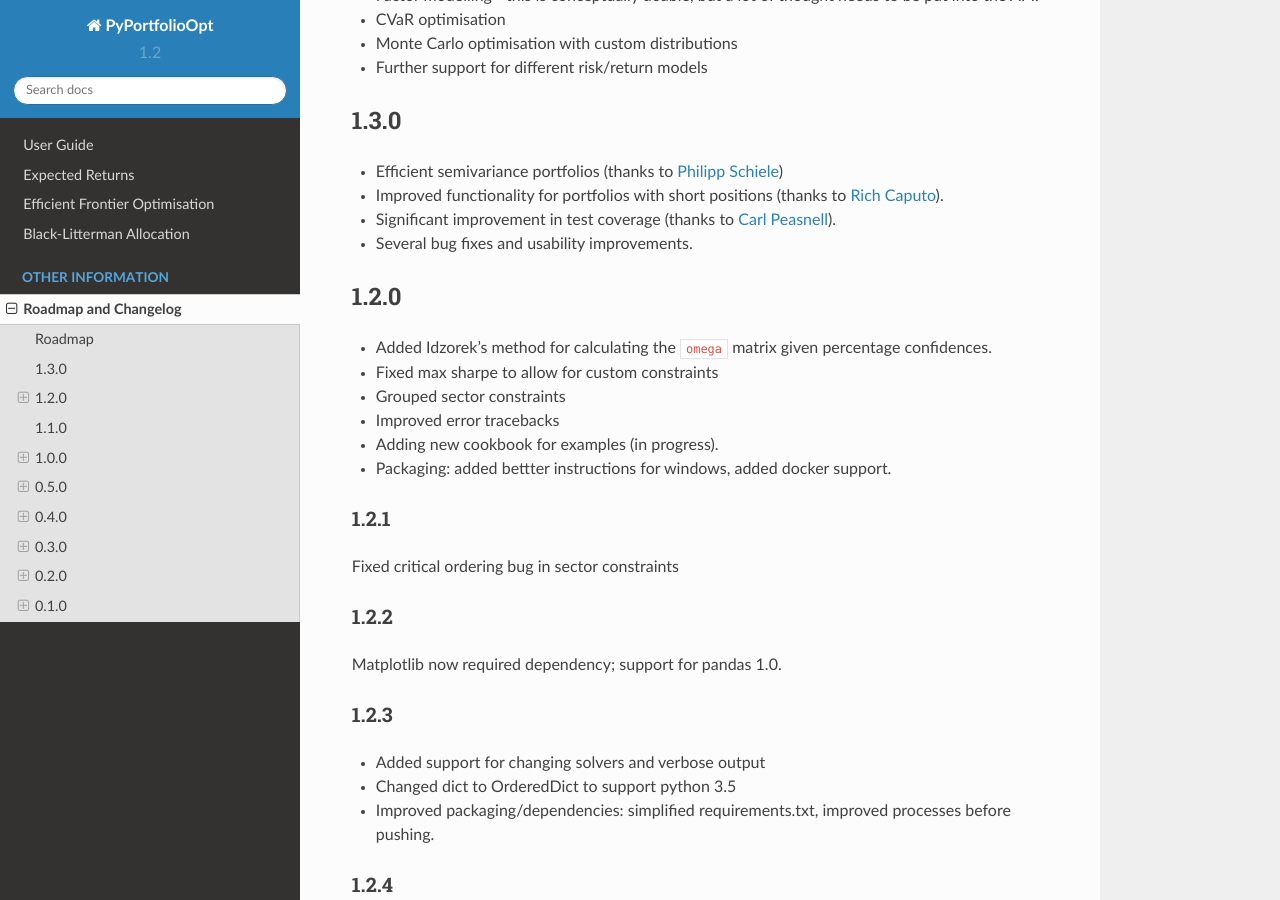
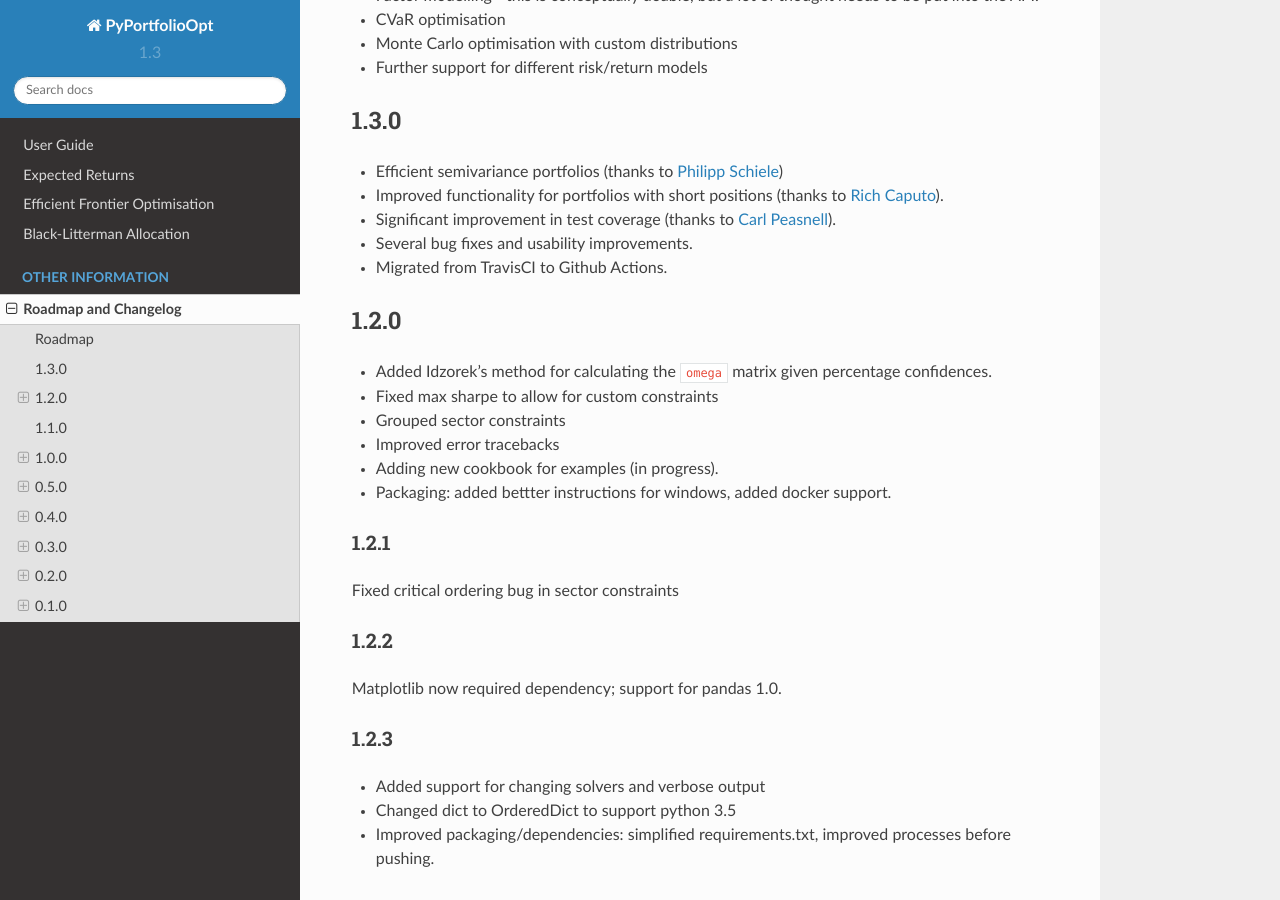
Before and after one commit to robertmartin8/PyPortfolioOpt, a Sphinx documentation site: the page built from docs/Roadmap.rst, in a window 1280 px wide and 900 px high, scrolled down 400 px. Built offline with Sphinx 7.4.7 and the Read the Docs theme 2.0.0, drawn with Linux system fonts in a browser that asks for light colours; pages that are not in the unit, such as notebooks, are missing from menus.

Commit message:
v.1.3.0 packaging

```diff
--- a/docs/Roadmap.rst
+++ b/docs/Roadmap.rst
@@ -29,6 +29,7 @@
 - Improved functionality for portfolios with short positions (thanks to `Rich Caputo <https://github.com/arcaputo3>`_).
 - Significant improvement in test coverage (thanks to `Carl Peasnell <https://github.com/SeaPea1>`_).
 - Several bug fixes and usability improvements.
+- Migrated from TravisCI to Github Actions.
 
 1.2.0
 =====
--- a/docs/conf.py
+++ b/docs/conf.py
@@ -56,9 +56,9 @@
 # built documents.
 #
 # The short X.Y version.
-version = "1.2"
+version = "1.3"
 # The full version, including alpha/beta/rc tags.
-release = "1.2.7"
+release = "1.3.0"
 
 # The language for content autogenerated by Sphinx. Refer to documentation
 # for a list of supported languages.
--- a/docs/index.rst
+++ b/docs/index.rst
@@ -15,7 +15,7 @@
                 <img src="https://img.shields.io/badge/python-v3-brightgreen.svg?style=flat-square"
                     alt="python"></a> &nbsp;
             <a href="https://pypi.org/project/PyPortfolioOpt/">
-                <img src="https://img.shields.io/badge/pypi-v1.2.7-brightgreen.svg?style=flat-square"
+                <img src="https://img.shields.io/badge/pypi-v1.3.0-brightgreen.svg?style=flat-square"
                     alt="python"></a> &nbsp;
             <a href="https://opensource.org/licenses/MIT">
                 <img src="https://img.shields.io/badge/license-MIT-brightgreen.svg?style=flat-square"
--- a/pypfopt/__init__.py
+++ b/pypfopt/__init__.py
@@ -10,7 +10,7 @@
 from .risk_models import CovarianceShrinkage
 
 
-__version__ = "1.2.7"
+__version__ = "1.3.0"
 
 __all__ = [
     "market_implied_prior_returns",
--- a/pyproject.toml
+++ b/pyproject.toml
@@ -1,6 +1,6 @@
 [tool.poetry]
 name = "PyPortfolioOpt"
-version = "1.2.7"
+version = "1.3.0"
 description = "Financial portfolio optimisation in python"
 license = "MIT"
 authors = ["Robert Andrew Martin <martin.robertandrew@gmail.com>"]
--- a/setup.py
+++ b/setup.py
@@ -9,7 +9,7 @@
 
 setup(
     name="PyPortfolioOpt",
-    version="1.2.7",
+    version="1.3.0",
     description="Financial portfolio optimisation in python",
     long_description=desc,
     long_description_content_type="text/markdown",
```
Also changed, not shown: README.md (+1 -1 lines), 1 other file.
